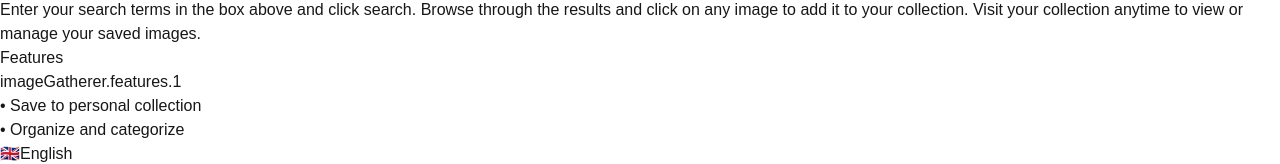
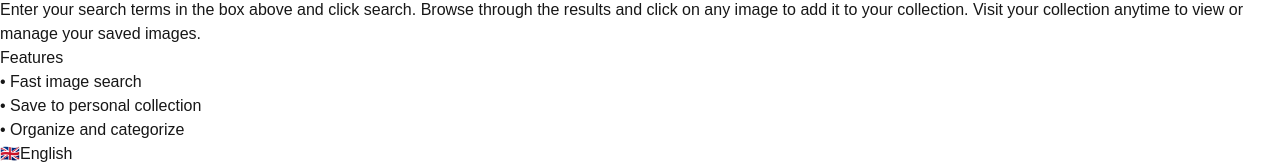
Before and after one commit to Lumina97/Website, a Next.js app: page /ImageGatherer in a window 1280 px wide. Shown: the part 122-286 px from the top of the page. Built offline with nearby package versions, Linux system fonts and the light colour scheme.

Commit message:
fixed imagegatherer feature 1 not displaying properly

```diff
--- a/src/app/ImageGatherer/page.tsx
+++ b/src/app/ImageGatherer/page.tsx
@@ -67,7 +67,7 @@ export default function Page() {
               {t("imageGatherer.mainPage.featuresTitle")}
             </h2>
             <ul className="text-gray-400 space-y-2">
-              <li>{t("imageGatherer.features.1")} </li>
+              <li>{t("imageGatherer.mainPage.features.1")} </li>
               <li>{t("imageGatherer.mainPage.features.2")}</li>
               <li>{t("imageGatherer.mainPage.features.3")}</li>
             </ul>
```
